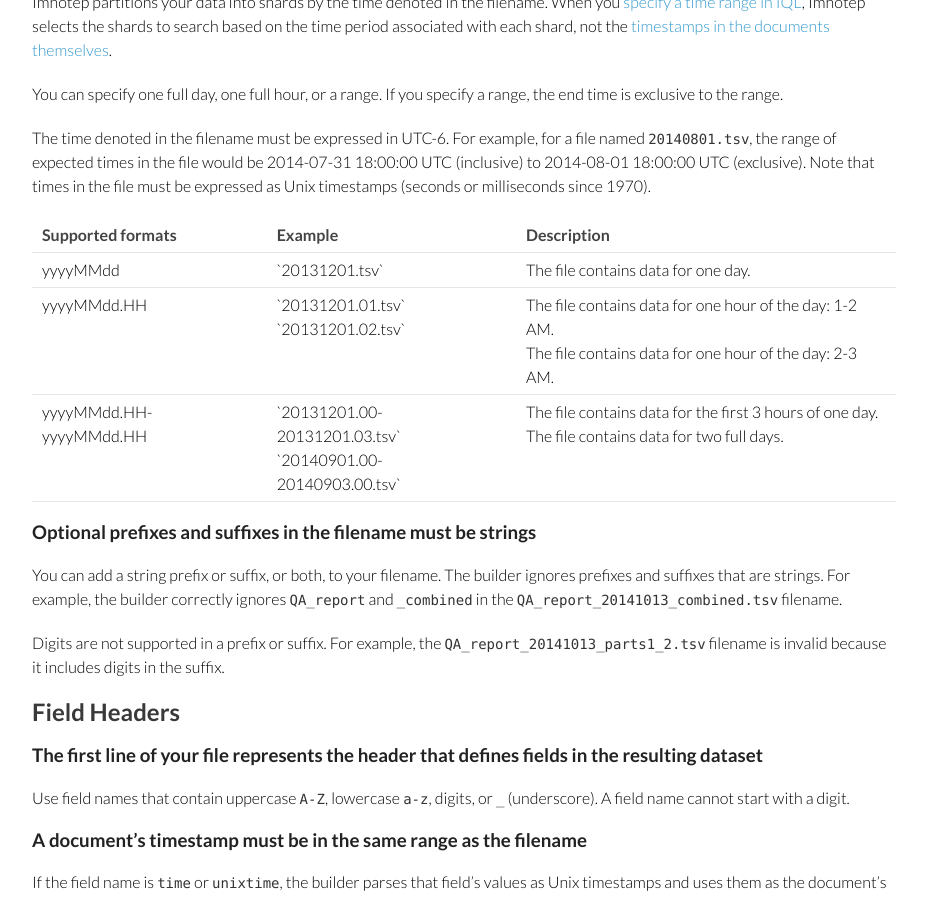
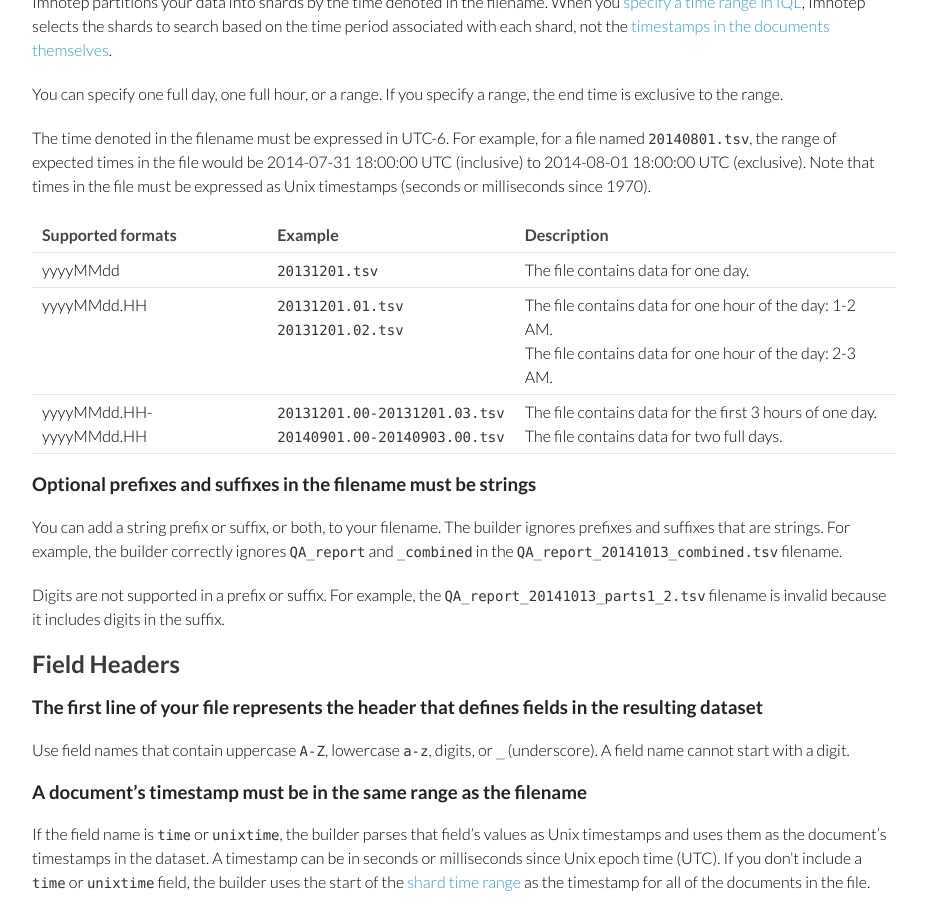
Before and after one commit to indeedeng/imhotep, a Jekyll site: the page built from docs/data-file-requirements.md, in a window 1280 px wide and 900 px high, scrolled down 724 px. Shown: the whole window, without its empty margins (294-1221 px from the left). Built offline with Jekyll 4.4.1, drawn with Linux system fonts in a browser that asks for light colours; Markdown is read by kramdown in place of the engine named in the settings; some of the changed text lies outside the part shown.

Commit message:
fixed typos in table
Added html <code> tags to html formatted tables.

```diff
--- a/docs/data-file-requirements.md
+++ b/docs/data-file-requirements.md
@@ -36,17 +36,17 @@ The time denoted in the filename must be expressed in UTC-6. For example, for a
   </tr>
   <tr>
     <td valign="top">yyyyMMdd</td>
-    <td valign="top">`20131201.tsv`</td>
+    <td valign="top"><code>20131201.tsv</code></td>
     <td valign="top">The file contains data for one day. </td>
   </tr>
    <tr>
     <td valign="top">yyyyMMdd.HH</td>
-    <td valign="top">`20131201.01.tsv`<br>`20131201.02.tsv`</td>
+    <td valign="top"><code>20131201.01.tsv</code><br><code>20131201.02.tsv</code></td>
     <td valign="top">The file contains data for one hour of the day: 1-2 AM.<br>The file contains data for one hour of the day: 2-3 AM.</td>
   </tr>
   <tr>
     <td valign="top">yyyyMMdd.HH-yyyyMMdd.HH</td>
-    <td valign="top">`20131201.00-20131201.03.tsv`<br>`20140901.00-20140903.00.tsv`</td>
+    <td valign="top"><code>20131201.00-20131201.03.tsv</code><br><code>20140901.00-20140903.00.tsv</code></td>
     <td valign="top">The file contains data for the first 3 hours of one day.<br>The file contains data for two full days.</td>
    </tr>
   </table>
@@ -143,11 +143,11 @@ Floating-point values like 1.0 or 1.5 are not supported as integers and are trea
   </tr>
   <tr>
     <td valign="top">Round the values.</td>
-    <td valign="top">`1.0 => 1`<br>`1.5 => 2`</td>
+    <td valign="top"><code>1.0 => 1</code><br><code>1.5 => 2</code></td>
    </tr>
   <tr>
     <td valign="top">Multiply all values by a decimal constant.</td>
-    <td valign="top">`1.0 => 10`<br>`1.5 => 15`</td>
+    <td valign="top"><code>1.0 => 10</code><br><code>1.5 => 15</code></td>
    </tr>
 </table>
 
```
